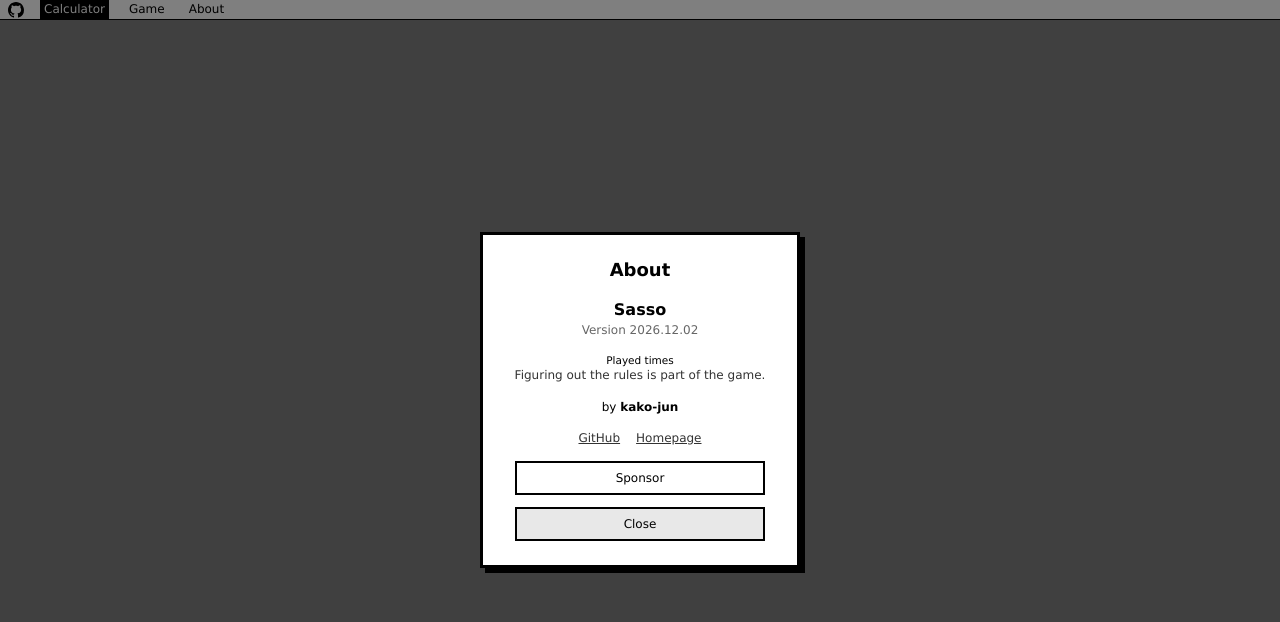
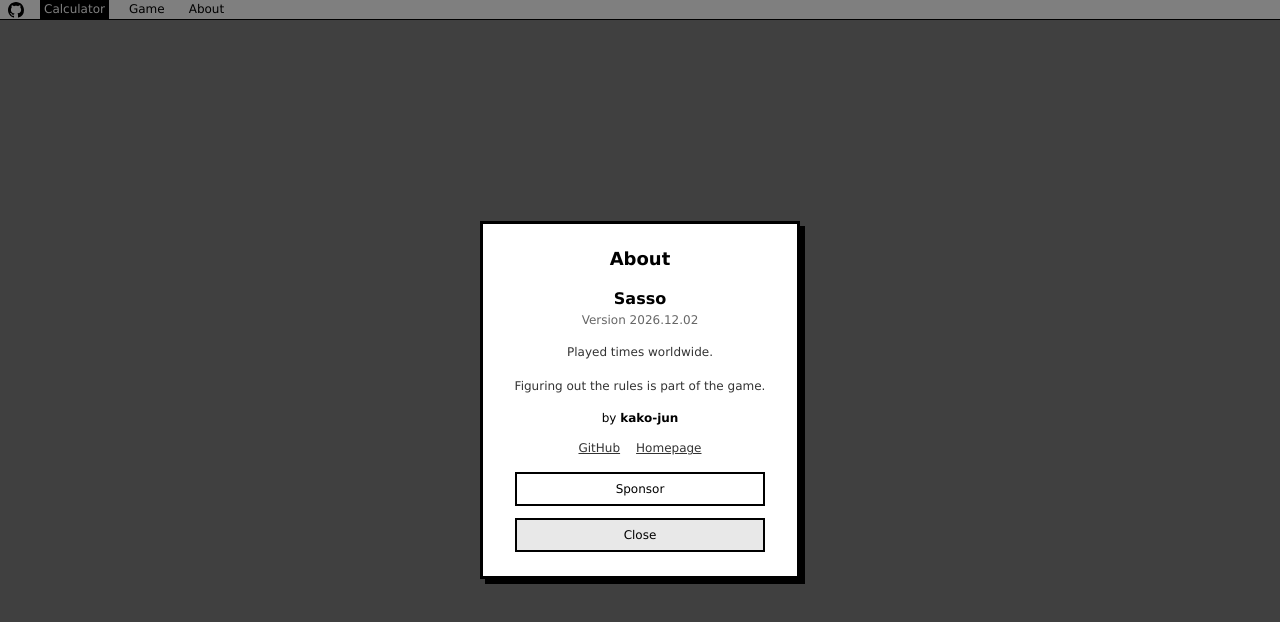
Before and after one commit to kako-jun/sasso, a React (Vite) app: page / in a window 1280 px wide. Both pictures are taken after a click on the element "About". Shown: the top 622 px of the page. Built offline with nearby package versions, Linux system fonts and the light colour scheme.

Commit message:
Match visitor counter styling with description and add 'worldwide'

```diff
--- a/src/components/VisitorCounter.module.css
+++ b/src/components/VisitorCounter.module.css
@@ -1,6 +1,7 @@
 .visitorCounter {
-  font-size: 0.875rem;
-  color: var(--text-secondary);
+  font-size: 12px;
+  color: #333;
   text-align: center;
-  margin-top: 0.5rem;
+  margin-bottom: 16px;
+  line-height: 1.5;
 }
--- a/src/components/VisitorCounter.tsx
+++ b/src/components/VisitorCounter.tsx
@@ -45,6 +45,7 @@ export function VisitorCounter() {
   return (
     <div className={styles.visitorCounter} ref={containerRef}>
       Played <nostalgic-counter id="sasso-5d582992" type="total"></nostalgic-counter> times
+      worldwide.
     </div>
   );
 }
```
